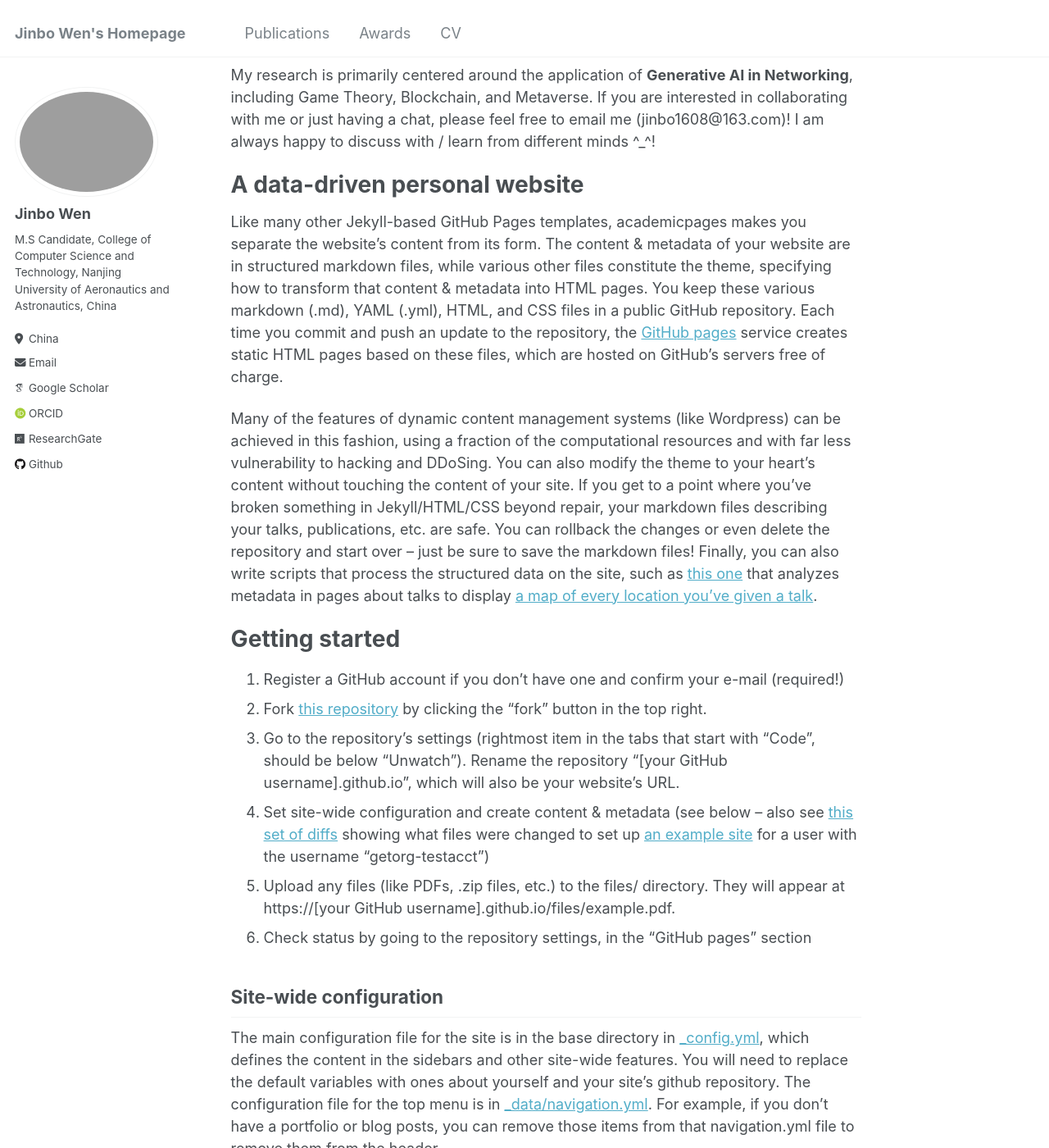
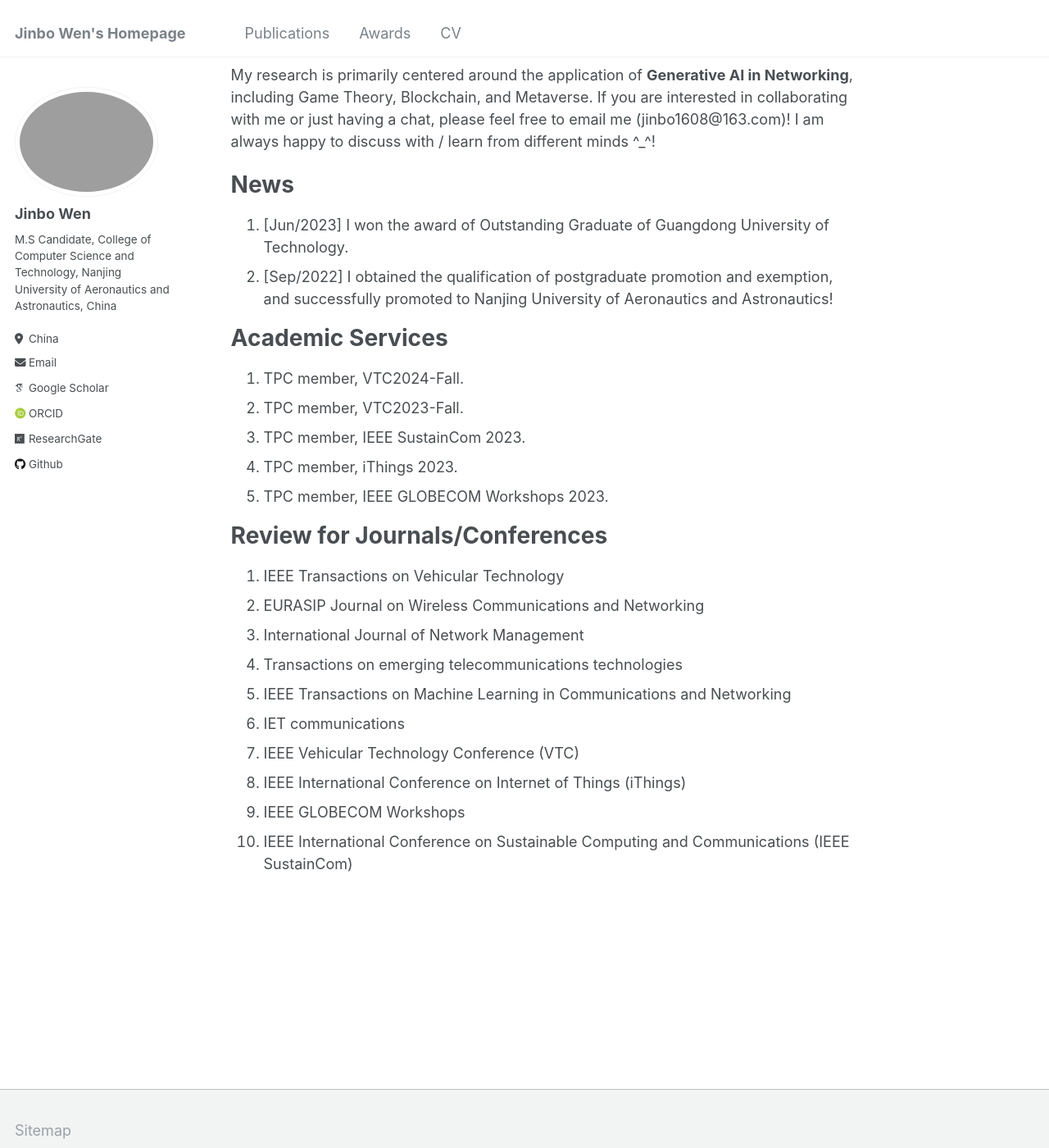
Before and after one commit to JinboWen00/JinboWen00.github.io, a Jekyll site: the page built from _pages/about.md, in a window 1280 px wide and 1400 px high, scrolled down 306 px. Shown: the whole window at 82% size. Built offline with Jekyll 4.4.1, drawn with Linux system fonts in a browser that asks for light colours; some web fonts are replaced; some of the changed text lies outside the part shown.

Commit message:
Update about.md

```diff
--- a/_pages/about.md
+++ b/_pages/about.md
@@ -13,41 +13,28 @@ I am a first-year graduate student who is pursuing an M.S. degree with the Colle
 
 My research is primarily centered around the application of **Generative AI in Networking**, including Game Theory, Blockchain, and Metaverse. If you are interested in collaborating with me or just having a chat, please feel free to email me (jinbo1608@163.com)! I am always happy to discuss with / learn from different minds ^_^!
 
-A data-driven personal website
+News
 ======
-Like many other Jekyll-based GitHub Pages templates, academicpages makes you separate the website's content from its form. The content & metadata of your website are in structured markdown files, while various other files constitute the theme, specifying how to transform that content & metadata into HTML pages. You keep these various markdown (.md), YAML (.yml), HTML, and CSS files in a public GitHub repository. Each time you commit and push an update to the repository, the [GitHub pages](https://pages.github.com/) service creates static HTML pages based on these files, which are hosted on GitHub's servers free of charge.
+1. [Jun/2023] I won the award of Outstanding Graduate of Guangdong University of Technology.
+2. [Sep/2022] I obtained the qualification of postgraduate promotion and exemption, and successfully promoted to Nanjing University of Aeronautics and Astronautics!
 
-Many of the features of dynamic content management systems (like Wordpress) can be achieved in this fashion, using a fraction of the computational resources and with far less vulnerability to hacking and DDoSing. You can also modify the theme to your heart's content without touching the content of your site. If you get to a point where you've broken something in Jekyll/HTML/CSS beyond repair, your markdown files describing your talks, publications, etc. are safe. You can rollback the changes or even delete the repository and start over -- just be sure to save the markdown files! Finally, you can also write scripts that process the structured data on the site, such as [this one](https://github.com/academicpages/academicpages.github.io/blob/master/talkmap.ipynb) that analyzes metadata in pages about talks to display [a map of every location you've given a talk](https://academicpages.github.io/talkmap.html).
+Academic Services
+======
+1. TPC member, VTC2024-Fall.
+2. TPC member, VTC2023-Fall.
+3. TPC member, IEEE SustainCom 2023.
+4. TPC member, iThings 2023.
+5. TPC member, IEEE GLOBECOM Workshops 2023.
 
-Getting started
+Review for Journals/Conferences
 ======
-1. Register a GitHub account if you don't have one and confirm your e-mail (required!)
-1. Fork [this repository](https://github.com/academicpages/academicpages.github.io) by clicking the "fork" button in the top right.
-1. Go to the repository's settings (rightmost item in the tabs that start with "Code", should be below "Unwatch"). Rename the repository "[your GitHub username].github.io", which will also be your website's URL.
-1. Set site-wide configuration and create content & metadata (see below -- also see [this set of diffs](http://archive.is/3TPas) showing what files were changed to set up [an example site](https://getorg-testacct.github.io) for a user with the username "getorg-testacct")
-1. Upload any files (like PDFs, .zip files, etc.) to the files/ directory. They will appear at https://[your GitHub username].github.io/files/example.pdf.
-1. Check status by going to the repository settings, in the "GitHub pages" section
-
-Site-wide configuration
-------
-The main configuration file for the site is in the base directory in [_config.yml](https://github.com/academicpages/academicpages.github.io/blob/master/_config.yml), which defines the content in the sidebars and other site-wide features. You will need to replace the default variables with ones about yourself and your site's github repository. The configuration file for the top menu is in [_data/navigation.yml](https://github.com/academicpages/academicpages.github.io/blob/master/_data/navigation.yml). For example, if you don't have a portfolio or blog posts, you can remove those items from that navigation.yml file to remove them from the header.
-
-Create content & metadata
-------
-For site content, there is one markdown file for each type of content, which are stored in directories like _publications, _talks, _posts, _teaching, or _pages. For example, each talk is a markdown file in the [_talks directory](https://github.com/academicpages/academicpages.github.io/tree/master/_talks). At the top of each markdown file is structured data in YAML about the talk, which the theme will parse to do lots of cool stuff. The same structured data about a talk is used to generate the list of talks on the [Talks page](https://academicpages.github.io/talks), each [individual page](https://academicpages.github.io/talks/2012-03-01-talk-1) for specific talks, the talks section for the [CV page](https://academicpages.github.io/cv), and the [map of places you've given a talk](https://academicpages.github.io/talkmap.html) (if you run this [python file](https://github.com/academicpages/academicpages.github.io/blob/master/talkmap.py) or [Jupyter notebook](https://github.com/academicpages/academicpages.github.io/blob/master/talkmap.ipynb), which creates the HTML for the map based on the contents of the _talks directory).
-
-**Markdown generator**
-
-I have also created [a set of Jupyter notebooks](https://github.com/academicpages/academicpages.github.io/tree/master/markdown_generator
-) that converts a CSV containing structured data about talks or presentations into individual markdown files that will be properly formatted for the academicpages template. The sample CSVs in that directory are the ones I used to create my own personal website at stuartgeiger.com. My usual workflow is that I keep a spreadsheet of my publications and talks, then run the code in these notebooks to generate the markdown files, then commit and push them to the GitHub repository.
-
-How to edit your site's GitHub repository
-------
-Many people use a git client to create files on their local computer and then push them to GitHub's servers. If you are not familiar with git, you can directly edit these configuration and markdown files directly in the github.com interface. Navigate to a file (like [this one](https://github.com/academicpages/academicpages.github.io/blob/master/_talks/2012-03-01-talk-1.md) and click the pencil icon in the top right of the content preview (to the right of the "Raw | Blame | History" buttons). You can delete a file by clicking the trashcan icon to the right of the pencil icon. You can also create new files or upload files by navigating to a directory and clicking the "Create new file" or "Upload files" buttons.
-
-Example: editing a markdown file for a talk
-![Editing a markdown file for a talk](/images/editing-talk.png)
-
-For more info
-------
-More info about configuring academicpages can be found in [the guide](https://academicpages.github.io/markdown/). The [guides for the Minimal Mistakes theme](https://mmistakes.github.io/minimal-mistakes/docs/configuration/) (which this theme was forked from) might also be helpful.
+1.  IEEE Transactions on Vehicular Technology
+2.  EURASIP Journal on Wireless Communications and Networking
+3.  International Journal of Network Management
+4.  Transactions on emerging telecommunications technologies
+5.  IEEE Transactions on Machine Learning in Communications and Networking
+6.  IET communications
+7.  IEEE Vehicular Technology Conference (VTC)
+8.  IEEE International Conference on Internet of Things (iThings)
+9.  IEEE GLOBECOM Workshops
+10. IEEE International Conference on Sustainable Computing and Communications (IEEE SustainCom)
```
